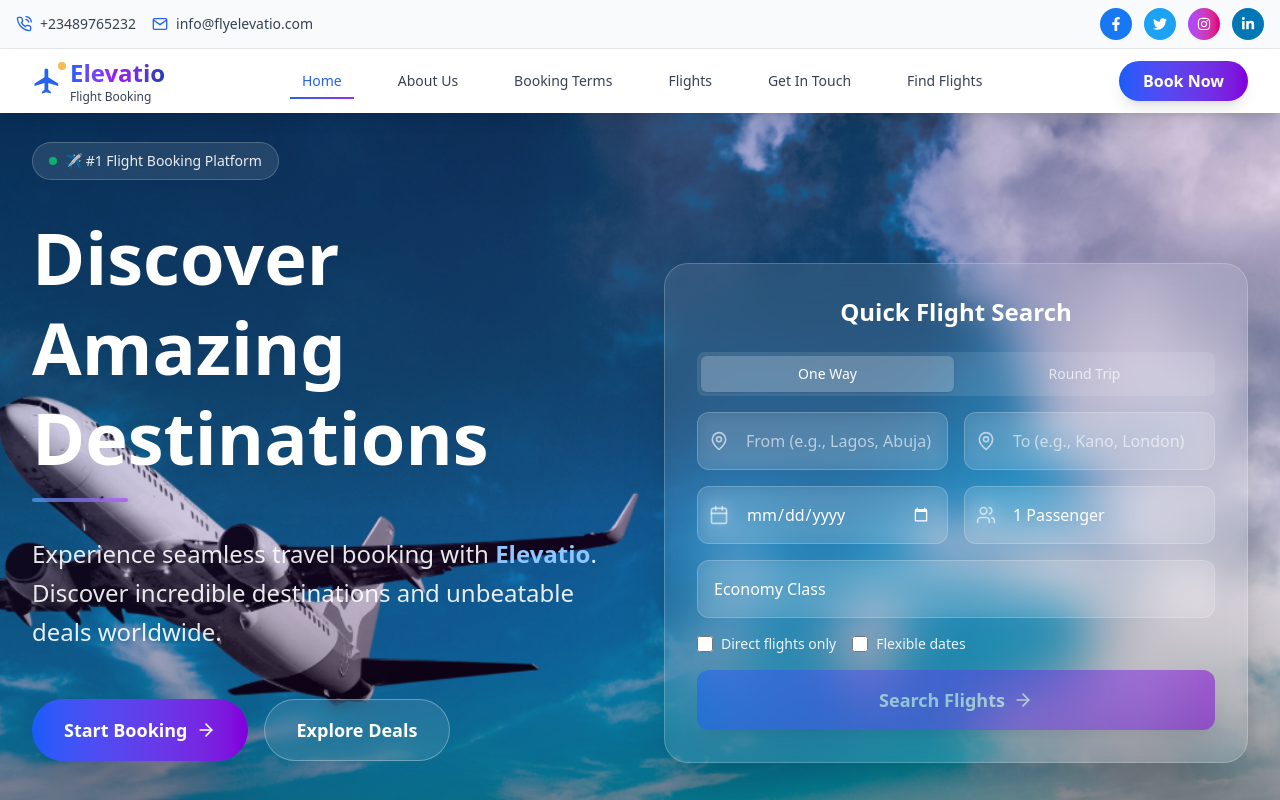
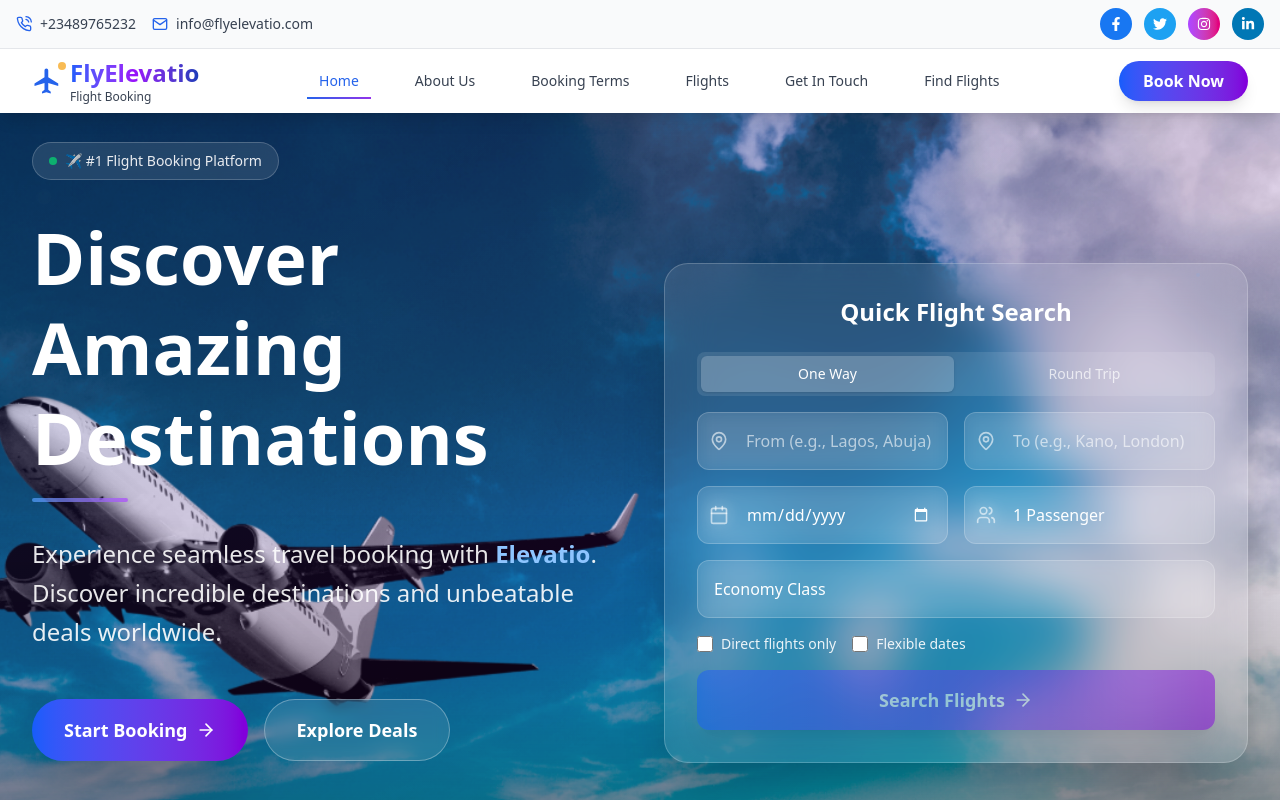
Before and after one commit to Elevatio-tech/elevatio-flight-client, a React (Vite) app: page / in a window 1280 px wide. Shown: the top 800 px of the page. Built offline with nearby package versions, Linux system fonts and the light colour scheme.

Commit message:
navbar name

```diff
--- a/src/components/Navbar/Header.jsx
+++ b/src/components/Navbar/Header.jsx
@@ -273,7 +273,7 @@ function Header() {
             </div>
             <div className="flex flex-col">
               <span className="text-xl sm:text-2xl font-bold bg-gradient-to-r from-blue-600 via-purple-600 to-blue-800 bg-clip-text text-transparent">
-                Elevatio
+                FlyElevatio
               </span>
               <span className="text-xs hidden sm:block" style={{ color: themeColors.neutral.text }}>
                 Flight Booking
```
